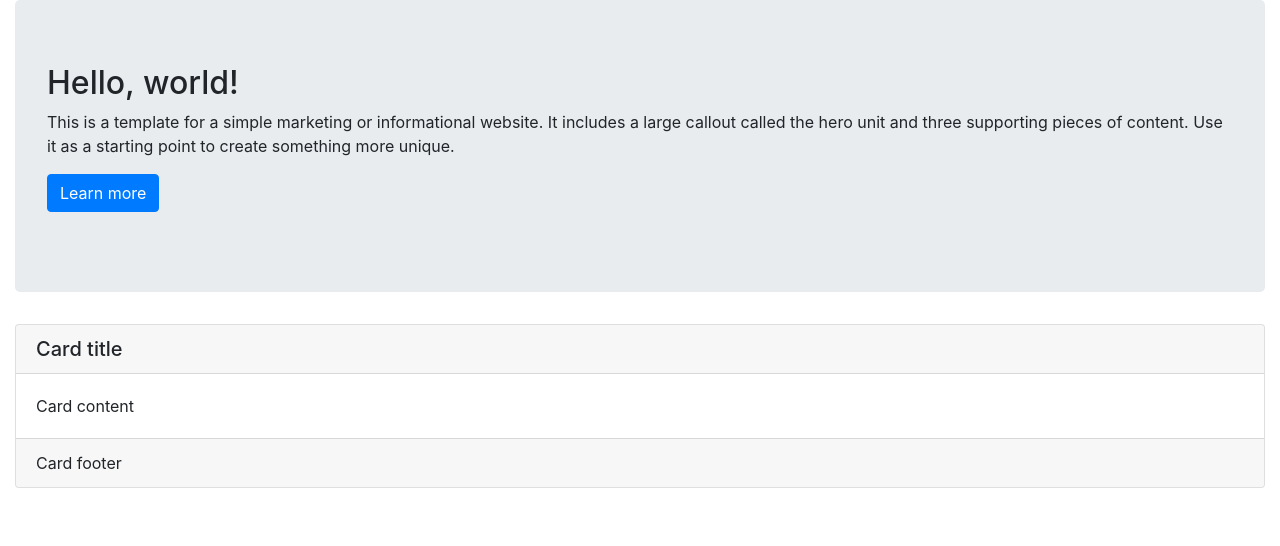
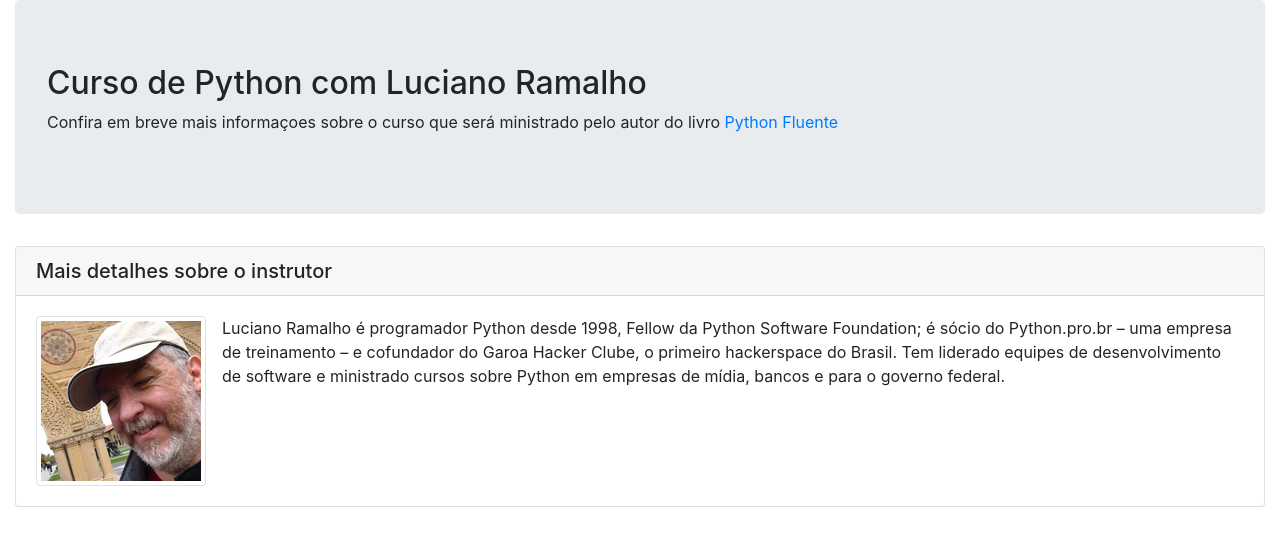
Before and after one commit to jlplautz/curso-django, a Django app: template pyprg/base/templates/base/home.html in a window 1280 px wide. Shown: the part 56-602 px from the top of the page. Run offline with Django 3.2, Linux system fonts and the light colour scheme; the template is opened without the code that fills it, so the values that code supplies are empty; some libraries are stand-ins or nearby versions.

Commit message:
Criado o favicon na pagina
close #71

```diff
--- a/pyprg/base/templates/base/home.html
+++ b/pyprg/base/templates/base/home.html
@@ -10,7 +10,7 @@
 
     <meta name="description" content="Página do curso Python Pro">
     <meta name="author" content="Jorge Plautz">
-
+    <link rel="icon" type="image/png" href="{% static 'img/favicon.png' %}" />
     <link href="{% static 'css/bootstrap.min.css' %}" rel="stylesheet">
     <link href="{% static 'css/style.css' %}" rel="stylesheet">
     <script src="{% static 'js/jquery.min.js' %} "></script>
@@ -37,28 +37,28 @@
 
 			<div class="jumbotron">
 				<h2>
-					Hello, world!
+					Curso de Python com Luciano Ramalho
 				</h2>
 				<p>
-					This is a template for a simple marketing or informational website. It includes a large callout called the hero unit and three supporting pieces of content. Use it as a starting point to create something more unique.
-				</p>
-				<p>
-					<a class="btn btn-primary btn-large" href="#">Learn more</a>
+					Confira em breve mais informaçoes sobre o curso que será ministrado pelo autor do livro
+                    <a href="http://shop.oreilly.com/product/0636920032519.do" target="_blank" >Python Fluente</a>
 				</p>
 			</div>
 			<div class="row">
 				<div class="col-md-12">
 					<div class="card">
 						<h5 class="card-header">
-							Card title
+							Mais detalhes sobre o instrutor
 						</h5>
 						<div class="card-body">
 							<p class="card-text">
-								Card content
+								<img src="{% static 'img/luciano-ramalho.png' %}" alt="Foto de Luciano Ramalho"
+                                     class="img-thumbnail float-left mr-3"/>
+                                Luciano Ramalho é programador Python desde 1998, Fellow da Python Software Foundation;
+                                é sócio do Python.pro.br – uma empresa de treinamento – e cofundador do Garoa Hacker Clube,
+                                o primeiro hackerspace do Brasil. Tem liderado equipes de desenvolvimento de software
+                                e ministrado cursos sobre Python em empresas de mídia, bancos e para o governo federal.
 							</p>
-						</div>
-						<div class="card-footer">
-							Card footer
 						</div>
 					</div>
 				</div>
```
Also changed, not shown: pyprg/base/static/img/favicon.png (added), pyprg/base/static/img/luciano-ramalho.png (added).
